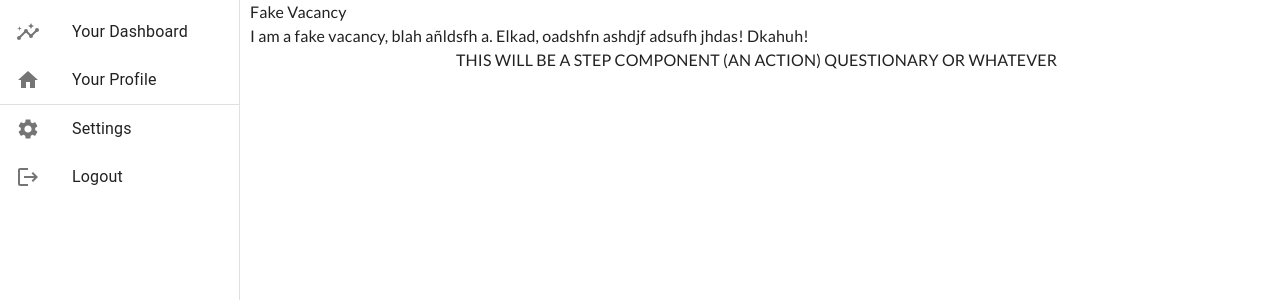
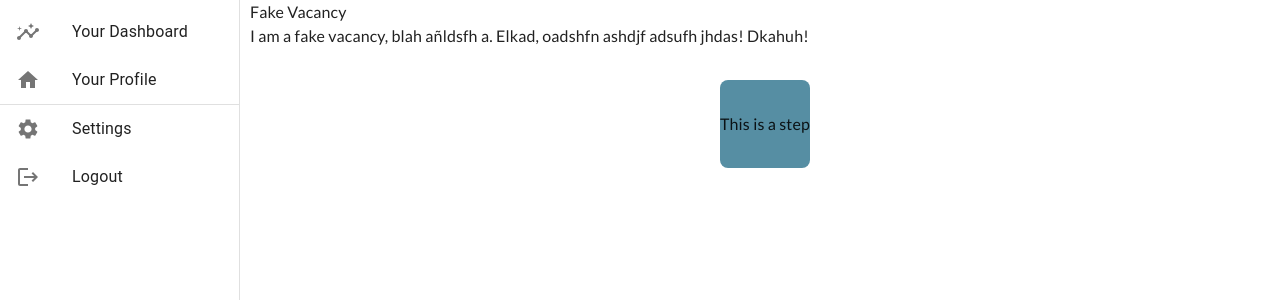
Before and after one commit to MariaIgonina/OnTrack, a React (Vite) app in the folder client/: page /track in a window 1280 px wide. Shown: the top 300 px of the page. Built offline with nearby package versions, Linux system fonts and the light colour scheme.

Commit message:
login and sign up

```diff
--- a/client/src/App.tsx
+++ b/client/src/App.tsx
@@ -17,8 +17,7 @@ import VacancyList from "./Components/VacancyList";
 import LogedWithGoogle from "./Components/LogedWithGoogle";
 import SignInWithGoogle from "./Components/SignInWithGoogle";
 import RecruiterProfilePage from "./Pages/RecruiterProfilePage";
-
-//import "./index.css";
+import "./index.css";
 
 function App() {
   return (
--- a/client/src/Components/GithubBtn.tsx
+++ b/client/src/Components/GithubBtn.tsx
@@ -64,9 +64,11 @@ export default function GithubBtn({ text }: GithubBtnProps) {
       const tokenData = await fetchTokenData(codeParam!);
       const userInfo = await fetchUserData(tokenData.access_token);
       if (currentUser === "applicant") {
+        localStorage.setItem('login', 'applicant')
         const newUser: Applicant = extractApplicantData(userInfo);
         dispatch(createApplicant(newUser));
       } else {
+        localStorage.setItem('login', 'recruiter')
         const newRecruiter: Recruiter = extractRecruiterData(userInfo);
         dispatch(createRecruiter(newRecruiter));
       }
@@ -83,10 +85,10 @@ export default function GithubBtn({ text }: GithubBtnProps) {
   }, [newRecruiter, newApplicant]);
 
   const redirectUser = () => {
-    if (currentUser === "applicant") {
+    if (currentUser === "applicant" || localStorage.getItem('login') === 'applicant') {
       const id = newApplicant.idDB;
       if (id) navigate(`/applicant/${id}`);
-    } else if (currentUser === "recruiter") {
+    } else if (currentUser === "recruiter" || localStorage.getItem('login') === 'recruiter') {
       const id = newRecruiter.id;
       if (id) navigate(`/recruiter/${id}`);
     }
--- a/client/src/Pages/LoginPage.tsx
+++ b/client/src/Pages/LoginPage.tsx
@@ -19,6 +19,7 @@ const LoginPage = () => {
   function logoutFromGithub() {
     localStorage.removeItem("accessToken");
     localStorage.removeItem("currentUser");
+    localStorage.removeItem("login");
     dispatch(setCurrentUser({ id: "", role: "" }));
     setReRender(!render);
   }
--- a/client/src/Pages/TrackPage.tsx
+++ b/client/src/Pages/TrackPage.tsx
@@ -52,13 +52,17 @@ const TrackPage = ({ vacancy = mockVacancy }) => {
 
   return (
     <>
-      <div id='track-container' className="flex flex-col">
+      <div id='track-container' className="flex flex-col h-screen">
         <div id='Info'>
           <h1>{title}</h1>
           <p>{description}</p>
         </div>
-        <div id="steps-container" className="flex flex-col items-center justify-center ">
-          <div className="w-[60%] ">THIS WILL BE A STEP COMPONENT (AN ACTION) QUESTIONARY OR WHATEVER </div>
+        <div id="steps-container"
+          className="flex flex-col items-center justify-center my-8 ">
+          <div
+            className="bg-green-100 rounded-lg py-8 ">
+            This is a step
+          </div>
         </div>
       </div>
     </>
--- a/client/tailwind.config.ts
+++ b/client/tailwind.config.ts
@@ -11,7 +11,7 @@ module.exports = {
       // colors: {
       //   blue: "#568EA3",
       //   background: "FFFDED",
-      //  lightblue: "68c3d4"
+      //  lightblue: "68c3d4",
       //   yellow: "FCE762",
       //   orange: "FFB17A",
       //   cream: "FFE8D1",
```
Also changed, not shown: 1 other file (tests, documents, lock files or other folders).
